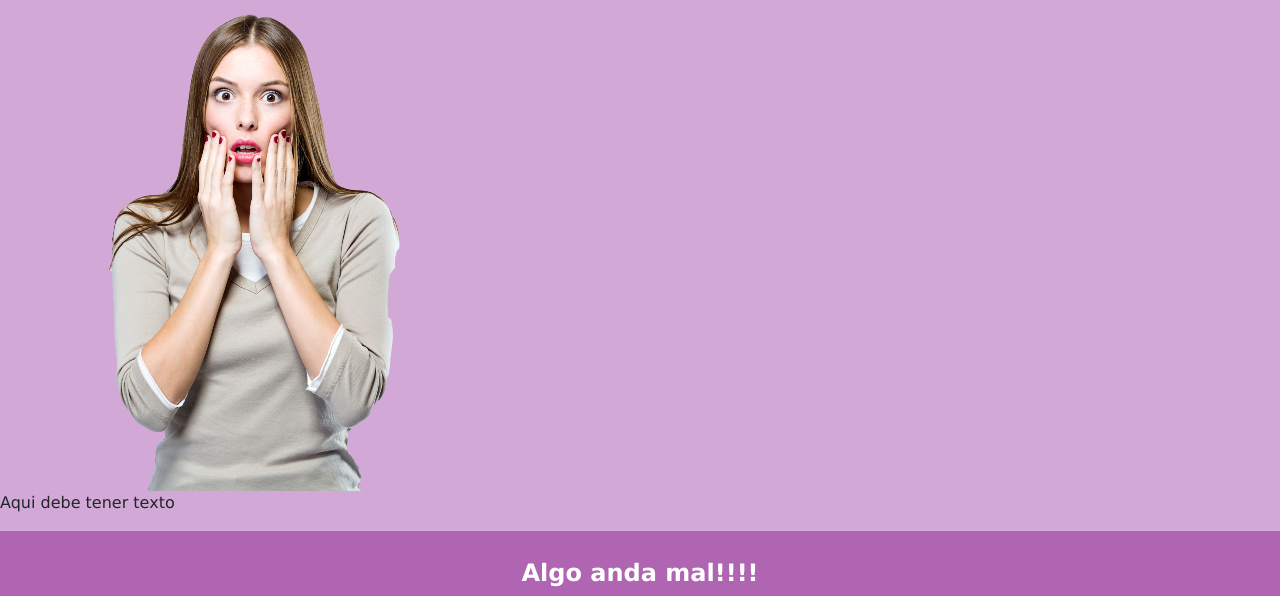
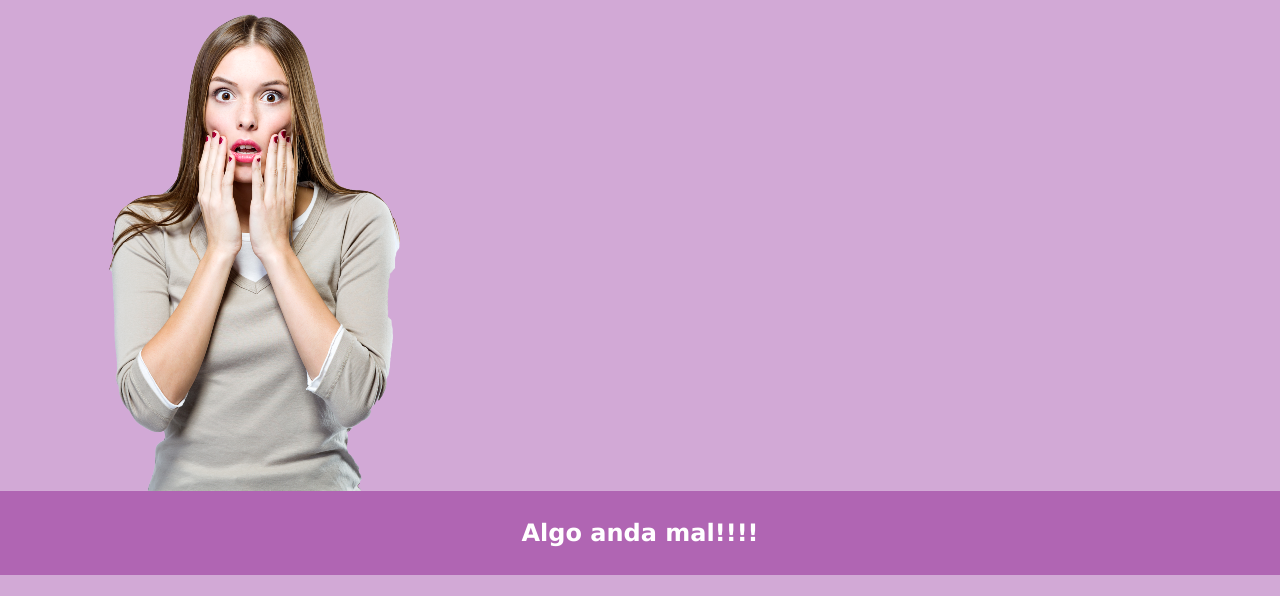
Before and after one commit to HFajardo02/3ra-entrega, a website: page src/assets/error404.html in a window 1280 px wide. Shown: the part 67-663 px from the top of the page. Drawn offline with nearby package versions, Linux system fonts and the light colour scheme.

Commit message:
Se quito parrafo de prueba

```diff
--- a/src/assets/error404.html
+++ b/src/assets/error404.html
@@ -72,9 +72,6 @@
         <div>
             <!--Imagen Central Pagina Error 404-->
             <img src="../images/error-404.png" class="img-fluid" alt="Pagina de error 404">
-            <p>
-                Aqui debe tener texto
-            </p>
         </div>
         <div>
             <!--Titulo para error 404-->
```
